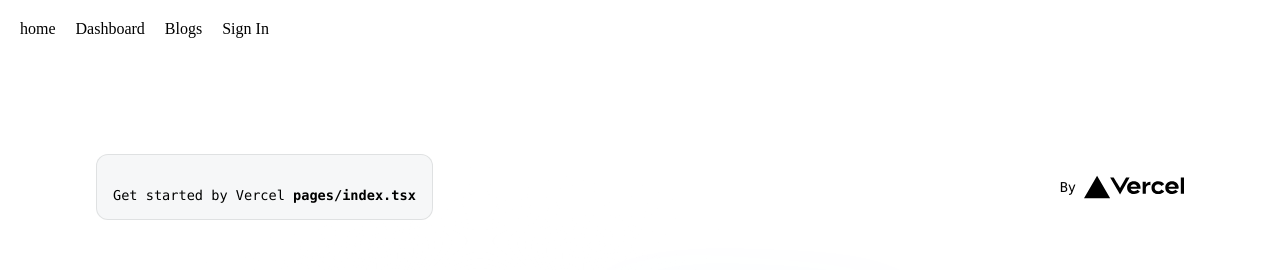
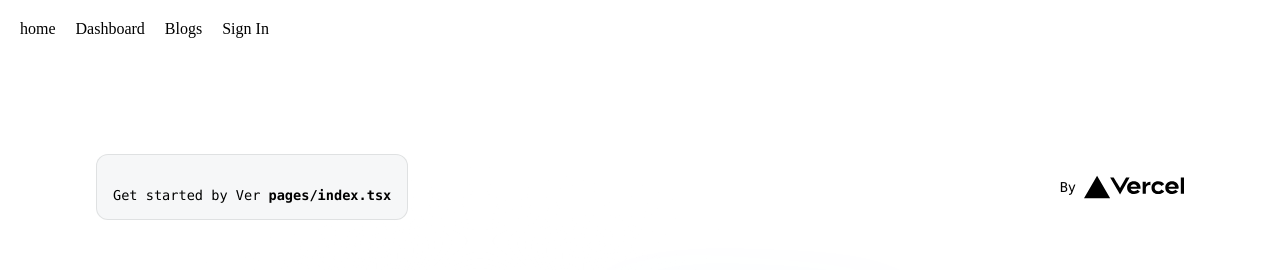
Before and after one commit to mohsinn007/next-auth, a Next.js app: page / in a window 1280 px wide. Shown: the top 270 px of the page. Built offline with nearby package versions, Linux system fonts and the light colour scheme; no server answers.

Commit message:
changes in index.js

```diff
--- a/pages/index.tsx
+++ b/pages/index.tsx
@@ -3,18 +3,8 @@ import Image from 'next/image'
 import { Inter } from '@next/font/google'
 import styles from '../styles/Home.module.css'
 import { useSession } from 'next-auth/react'
-import { authOptions } from './api/auth/[...nextauth]'
-import { unstable_getServerSession } from 'next-auth'
 
 const inter = Inter({ subsets: ['latin'] })
-
-export async function getServerSideProps({ req, res}) {
-    return{
-      props:{
-        session: await unstable_getServerSession(req, res,authOptions)
-      }
-    }
-  }
 
 export default function Home() {
   const session = useSession()
@@ -32,7 +22,7 @@ export default function Home() {
           <p>
             {session?.data?.user?.name}
             <br />
-            Get started by Vercel&nbsp;
+            Get started by Ver&nbsp;
             <code className={styles.code}>pages/index.tsx</code>
           </p>
           <div>
```
